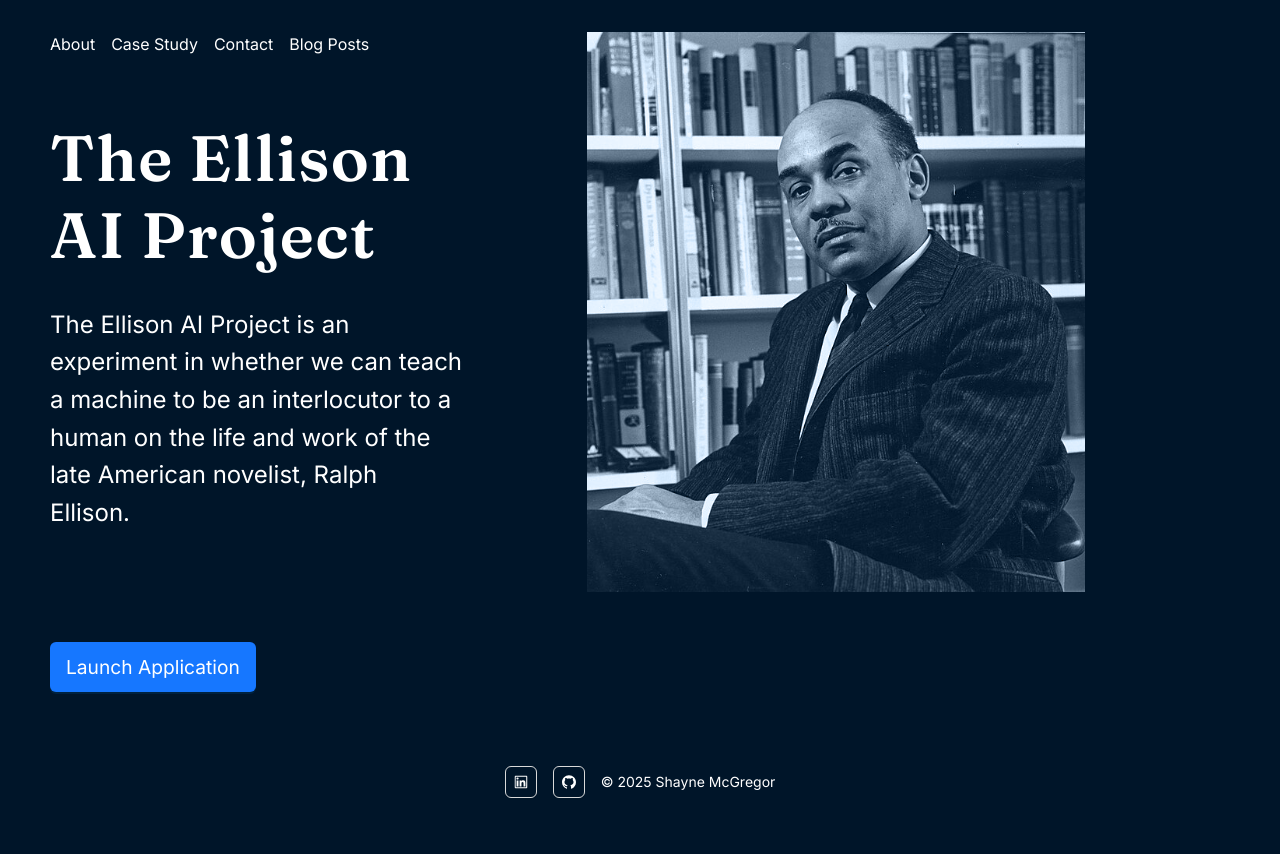
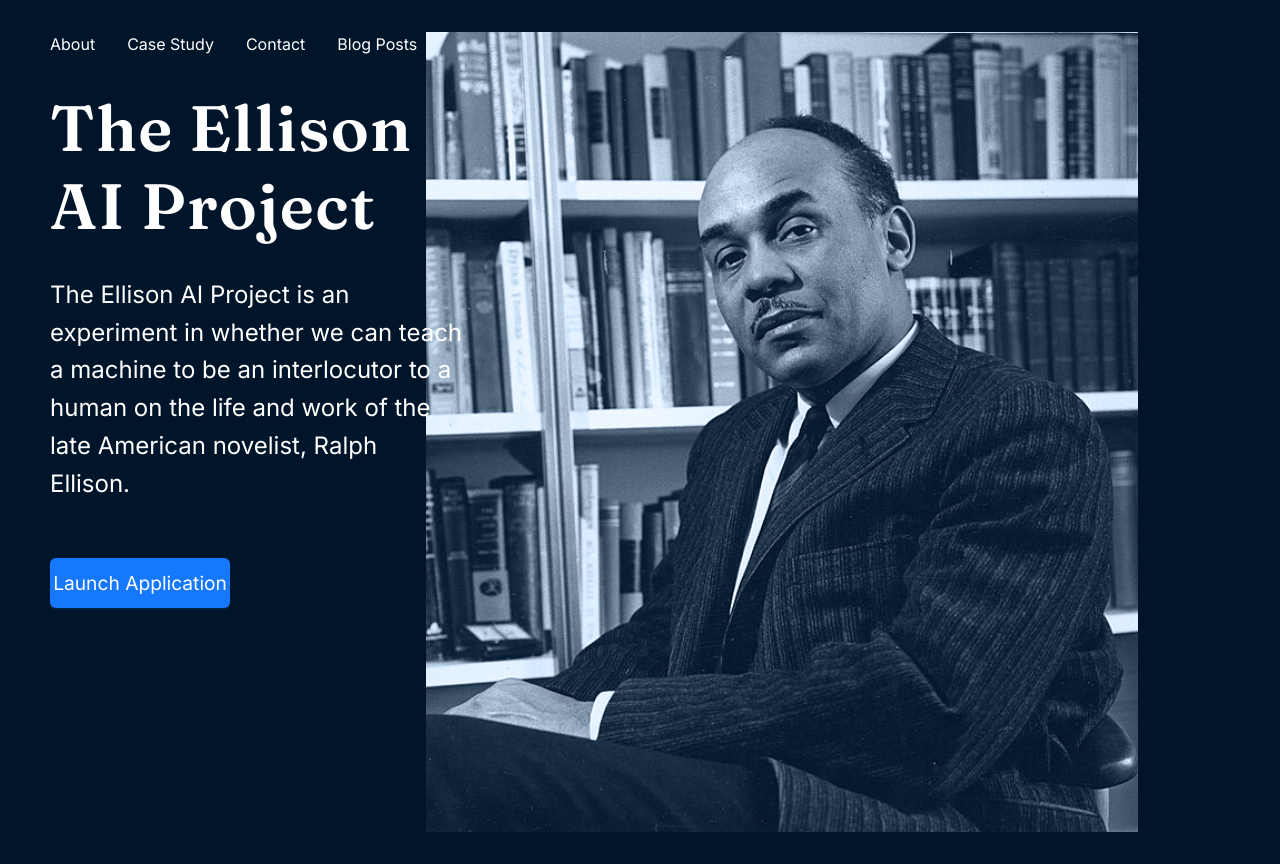
Before and after one commit to SMcGregor199/EllisonOS-FE, a React (Vite) app: page / in a window 1280 px wide. Built offline with nearby package versions, Linux system fonts and the light colour scheme.

Commit message:
fix: begin refactoring Header component

```diff
--- a/src/StaticLayout.tsx
+++ b/src/StaticLayout.tsx
@@ -1,16 +1,16 @@
-import {Outlet} from "react-router-dom";
+// import {Outlet} from "react-router-dom";
 import {Layout} from "antd";
 import Header  from "./components/Header";
-import Footer from "./components/Footer";
-const { Content } = Layout;
+// import Footer from "./components/Footer";
+// const { Content } = Layout;
 export default function StaticLayout(){
     return(
         <Layout style={{paddingBlock: "2rem", minHeight:"100vh"}}>
             <Header />
-            <Content style={{paddingInline: 50, paddingBlock: 50, flexGrow: 1}} id="main">
+            {/* <Content style={{paddingInline: 50, paddingBlock: 50}} id="main">
                 <Outlet />
-            </Content>
-            <Footer />
+            </Content> */}
+            {/* <Footer /> */}
         </Layout>
     )
 }
--- a/src/components/DisplayHeading.tsx
+++ b/src/components/DisplayHeading.tsx
@@ -5,10 +5,10 @@ export default function DisplayHeading(){
     const screens = Grid.useBreakpoint();
     const isMd = screens.md ?? false;
 
-    const flexSize = isMd ? "0 0 35%" : "0 0 100%";
+    const widthLength = isMd ? "35%" : "100%";
     return(
 
-        <Flex vertical style={{flex:flexSize, justifyContent:"center"}}>
+        <Flex vertical style={{justifyContent:"center", maxWidth:widthLength}}>
             <Typography.Title level={1} style={{fontSize:"clamp(2.5rem, 8vw, 4rem)", wordBreak:"initial"}}>
                 The Ellison AI Project
             </Typography.Title>
--- a/src/components/Header.tsx
+++ b/src/components/Header.tsx
@@ -1,20 +1,23 @@
-import {Layout, Flex, Typography} from "antd";
+import {Layout, Typography} from "antd";
 import styled from "@emotion/styled";
 import ellisonPortrait from "/imgs/ellison-portrait.jpg";
 import DisplayHeading from "./DisplayHeading";
+import LaunchApp from "./LaunchApp";
 import { Grid } from "antd";
 
 const SiteHeader = styled(Layout.Header)`
-    height:70vh;
-    overflow:hidden;
+    height:100vh;
     background-blend-mode:luminosity;
     background-position:75%;
     background-repeat:no-repeat;
+    display:flex;
+    flex-direction:column;
+    gap:2rem;
 `
 const HeaderNav = styled.nav`
     display:flex;
     flex-wrap:wrap;
-    gap:1rem;
+    gap:2rem;
     a{
         color:#fff;
         font-size:1rem;
@@ -34,9 +37,9 @@ export default function Header(){
                     <Typography.Link href="#contact">Contact</Typography.Link>
                     <Typography.Link href="#blog-posts">Blog Posts</Typography.Link>
                 </HeaderNav>
-                <Flex style={{height:"inherit"}}>
-                    <DisplayHeading/>
-                </Flex>
+                <DisplayHeading/>
+                <LaunchApp/>
+
             </SiteHeader>
         </>
     )
--- a/src/components/LaunchApp.tsx
+++ b/src/components/LaunchApp.tsx
@@ -2,6 +2,6 @@ import {Button} from "antd";
 
 export default function LaunchApp(){
     return(
-        <Button type="primary" style={{fontSize:"1.2rem", paddingBlock:"1.5rem"}}>Launch Application</Button>
+        <Button type="primary" style={{fontSize:"1.2rem", paddingBlock:"1.5rem", width:"180px"}}>Launch Application</Button>
     )
 }
--- a/src/pages/Home.tsx
+++ b/src/pages/Home.tsx
@@ -1,6 +1,5 @@
-import LaunchApp from "../components/LaunchApp";
 export default function Home(){
     return(
-        <LaunchApp/>
+        <h1>This is the About Section</h1>
     )
 }
```
Also changed, not shown: src/index.css (+0 -15 lines).
